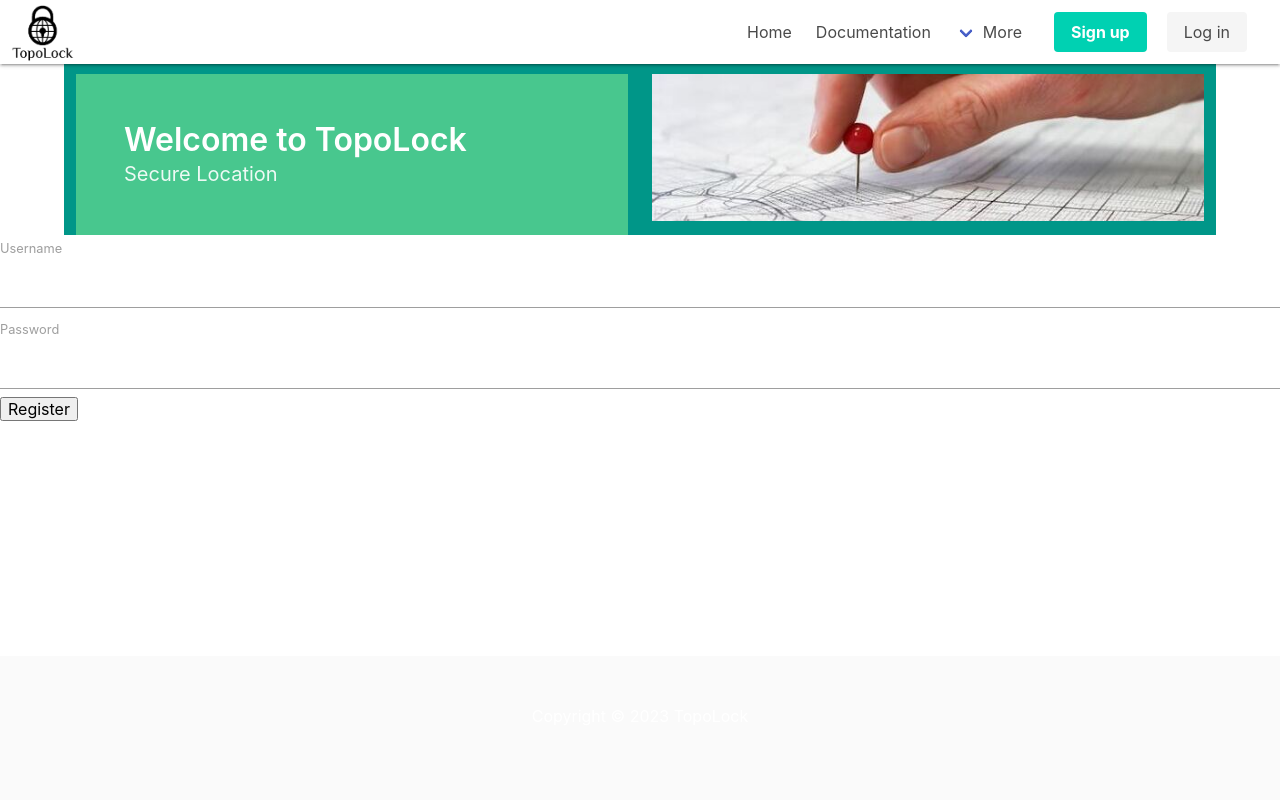
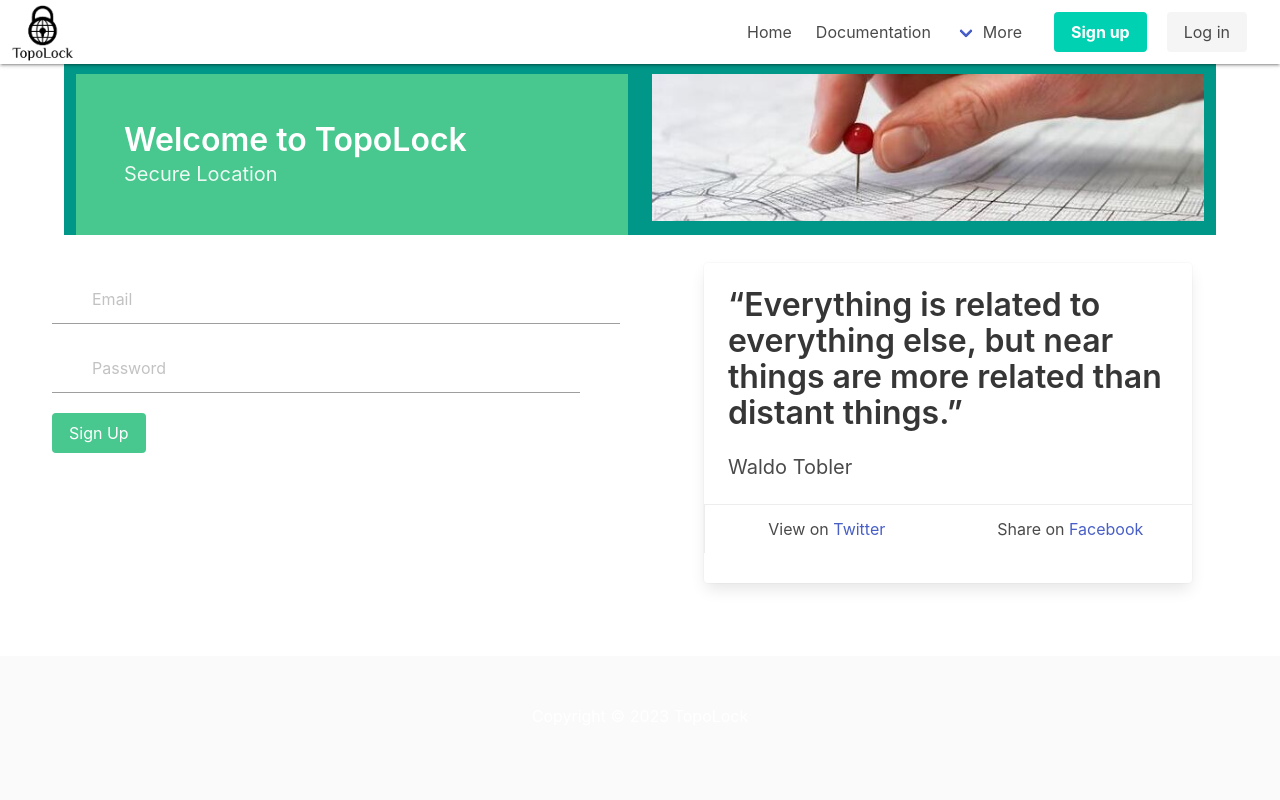
Before and after one commit to williammabotjaeng/voxbillium, a Flask app: page / in a window 1280 px wide. Run offline with Flask 3, Linux system fonts and the light colour scheme.

Commit message:
.login-area, .quote-links, w, h, margins, style.css

```diff
--- a/static/css/style.css
+++ b/static/css/style.css
@@ -25,3 +25,22 @@
 .main-header {
     margin-top: 10px;
 }
+
+.landing-page-content {
+    display: flex;
+    flex-direction: row;
+}
+
+.login-area {
+    width: 40%;
+    height: 60vh;
+    margin-left: 40px;
+    margin-top: 40px;
+}
+
+.quote-links {
+    width: 40%;
+    height: 60vh;
+    margin-left: 140px;
+    margin-top: 20px;
+}
--- a/templates/index.html
+++ b/templates/index.html
@@ -19,11 +19,59 @@
 {% endblock %}
 
 {% block content %}
-  <form method="post">
-    <label for="username">Username</label>
-    <input name="username" id="username" required>
-    <label for="password">Password</label>
-    <input type="password" name="password" id="password" required>
-    <input type="submit" value="Register">
-  </form>
+<div class="row landing-page-content">
+  <div class="col login-area">
+    <div class="field">
+        <p class="control has-icons-left has-icons-right">
+        <input class="input" type="email" placeholder="Email">
+        <span class="icon is-small is-left">
+            <i class="fas fa-envelope"></i>
+        </span>
+        <span class="icon is-small is-right">
+            <i class="fas fa-check"></i>
+        </span>
+        </p>
+    </div>
+    <div class="field">
+        <p class="control has-icons-left">
+        <input class="input" type="password" placeholder="Password">
+        <span class="icon is-small is-left">
+            <i class="fas fa-lock"></i>
+        </span>
+        </p>
+    </div>
+    <div class="field">
+        <p class="control">
+        <button class="button is-success">
+            Sign Up
+        </button>
+        </p>
+    </div>
+  </div>
+  <div class="col quote-links">
+    <div class="card" style="height: 40vh;">
+        <div class="card-content">
+          <p class="title">
+            “Everything is related to everything else, but near things are more related than distant things.”
+          </p>
+          <br>
+          <p class="subtitle">
+            Waldo Tobler
+          </p>
+        </div>
+        <footer class="card-footer">
+          <p class="card-footer-item">
+            <span>
+              View on <a href="https://twitter.com/codinghorror/status/506010907021828096">Twitter</a>
+            </span>
+          </p>
+          <p class="card-footer-item">
+            <span>
+              Share on <a href="#">Facebook</a>
+            </span>
+          </p>
+        </footer>
+      </div>
+  </div>
+</div>
 {% endblock %}
```
